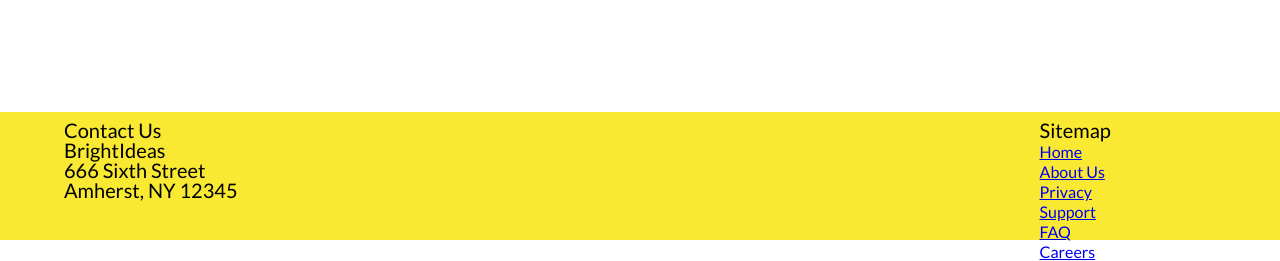
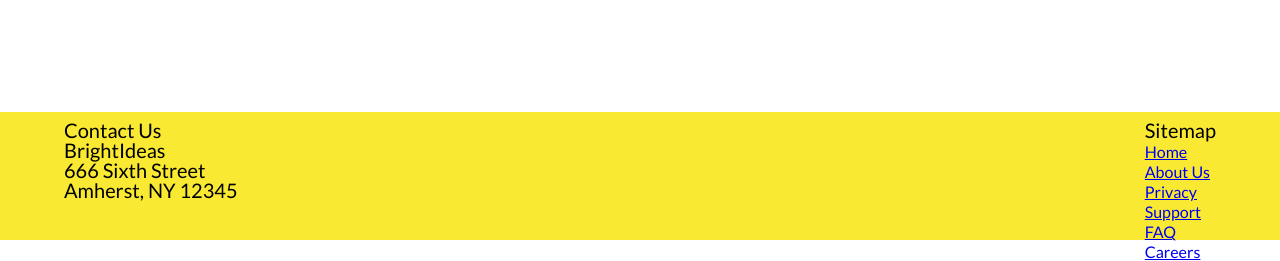
Before and after one commit to jcwalp/cs215_Lab2, a plain HTML site: page Lab2/index.html in a window 1280 px wide. Shown: the part 560-821 px from the top of the page. Drawn offline with Linux system fonts and the light colour scheme.

Commit message:
idek what i fixed lmao

```diff
--- a/Lab2/CSS/style.css
+++ b/Lab2/CSS/style.css
@@ -150,5 +150,7 @@ a {
 }
 
 .footer_right {
+  justify-content: right;
+  padding-right: 5vw;
   display: grid;
 }
```
